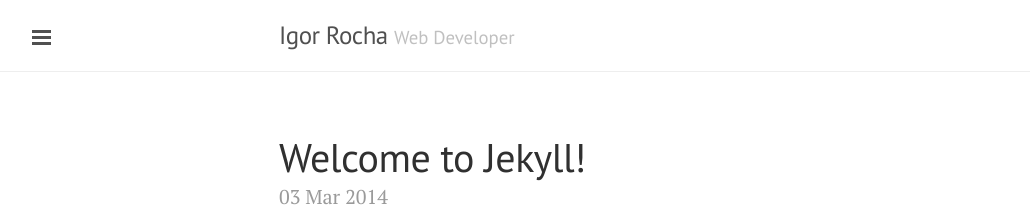
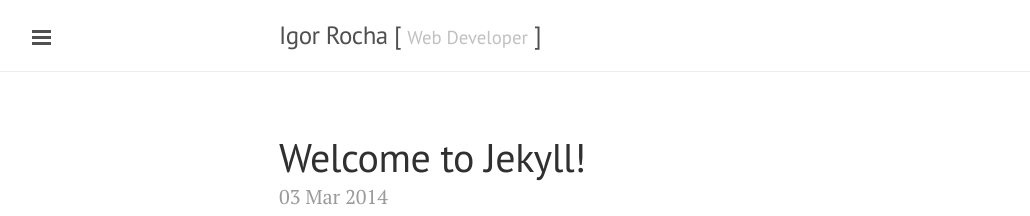
Before and after one commit to igortice/igortice.github.io, a Jekyll site: the page built from src/index.html, in a window 1280 px wide and 900 px high. Shown: the top 216 px of the window, without its empty margins (1-1031 px from the left). Built offline with Jekyll 4.4.1, drawn with Linux system fonts in a browser that asks for light colours; Markdown is read by kramdown in place of the engine named in the settings; the list of posts is cut into pages by our own code.

```diff
--- a/_config.yml
+++ b/_config.yml
@@ -1,9 +1,10 @@
 # Title, decription, tagline and URL for your site
 # Can be used in your theme by calling 'site.title' and so on
-title: Igor Rocha
+title: Blog Igor Rocha
 description: Igor Rocha - Web Developer
 tagline: Web Developer
 url: localhost:4000
+type: TI
 
 # Used so Jekyll outputs the site correctly so Gulp can do what it wants
 source: src
--- /dev/null
+++ b/src/_includes/body.html
@@ -0,0 +1,14 @@
+<div class="wrap">
+  <div class="masthead">
+    <div class="container">
+      <h3 class="masthead-title">
+        <a href="/" title="Home">{{ site.author.name }}</a>
+        [  <small>{{ site.tagline }}</small>  ]
+      </h3>
+    </div>
+  </div>
+
+  <div class="container content">
+    {{ content }}
+  </div>
+</div>
--- a/src/_includes/head.html
+++ b/src/_includes/head.html
@@ -7,9 +7,9 @@
 
   <title>
     {% if page.title == "Home" %}
-      {{ site.title }} &middot; {{ site.tagline }}
+      {{ site.author.name }} - {{ site.tagline }}
     {% else %}
-      {{ page.title }} &middot; {{ site.title }}
+      {{ page.title }} - {{ site.title }}
     {% endif %}
   </title>
 
--- a/src/_layouts/default.html
+++ b/src/_layouts/default.html
@@ -1,5 +1,5 @@
 <!DOCTYPE html>
-<html xmlns="http://www.w3.org/1999/xhtml" xml:lang="en" lang="en-us">
+<html xmlns="http://www.w3.org/1999/xhtml" xml:lang="pt" lang="pt-br">
 
   {% include head.html %}
 
@@ -7,24 +7,10 @@
 
     {% include sidebar.html %}
 
-    <!-- Wrap is the content to shift when toggling the sidebar. We wrap the
-         content to avoid any CSS collisions with our real content. -->
-    <div class="wrap">
-      <div class="masthead">
-        <div class="container">
-          <h3 class="masthead-title">
-            <a href="/" title="Home">{{ site.title }}</a>
-            <small>{{ site.tagline }}</small>
-          </h3>
-        </div>
-      </div>
-
-      <div class="container content">
-        {{ content }}
-      </div>
-    </div>
+    {% include body.html %}
 
     <label for="sidebar-checkbox" class="sidebar-toggle"></label>
 
   </body>
+
 </html>
```
Also changed, not shown: src/assets/favicon.ico.
